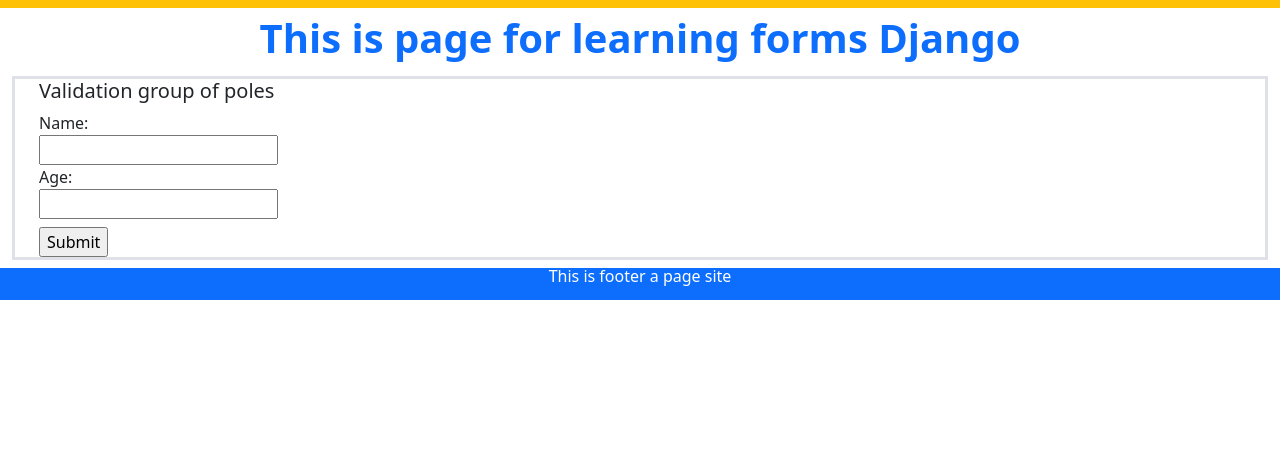
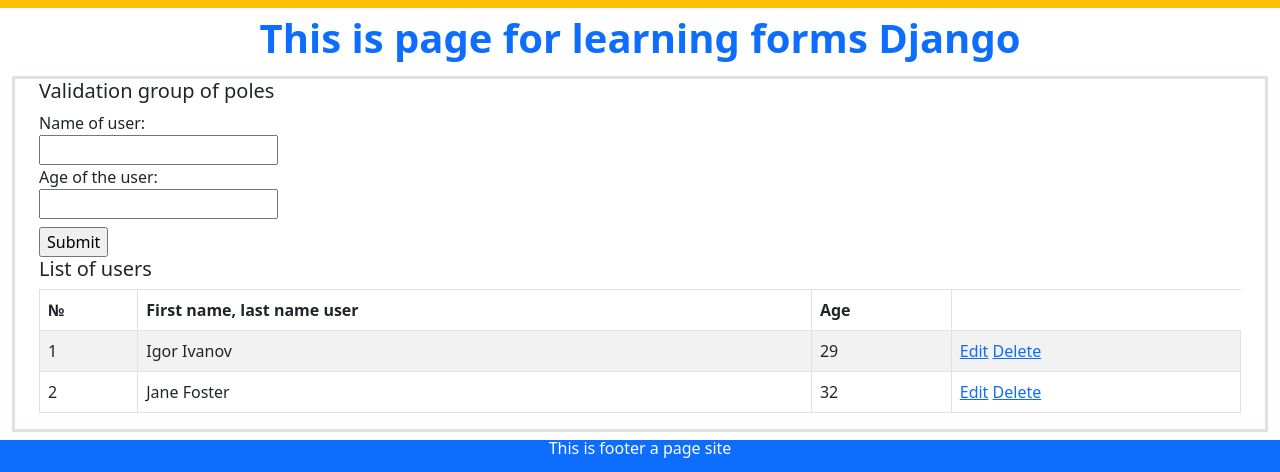
Before and after one commit to stfu69-47/PetProject, a Django app: page /forms in a window 1280 px wide. Shown: the part 375-847 px from the top of the page. Before the commit the page ends 675 px from the top, so only its background shows below. Run offline with Django 5.2, Linux system fonts and the light colour scheme; data comes from the database, SQL or seed files in the repository; both versions use the stored data as it was after the commit; some libraries are stand-ins or nearby versions.

Commit message:
Work in Databases

```diff
--- a/PetProject/MySite/firstapp/models.py
+++ b/PetProject/MySite/firstapp/models.py
@@ -2,8 +2,10 @@
 
 
 class Person(models.Model):
-    name = models.CharField(max_length=25)
-    age = models.IntegerField()
+    name = models.CharField(max_length=25, verbose_name="Name of user")
+    age = models.IntegerField(verbose_name="Age of the user")
+    object_person = models.Manager()
+    DoesNotExist = models.Manager
 
 
 class Company(models.Model):
--- a/PetProject/MySite/firstapp/urls.py
+++ b/PetProject/MySite/firstapp/urls.py
@@ -6,5 +6,7 @@
     path('', index, name='index'),
     path('about/', about, name='about'),
     path('contacts', contacts, name='contacts'),
-    path('forms', my_form, name='forms')
+    path('forms', my_form, name='forms'),
+    path('edit_form/<int:user_id>/', edit_form, name='edit_form'),
+    path('my_form/delete/<int:user_id>/', delete, name='delete'),
     ]
--- a/PetProject/MySite/firstapp/views.py
+++ b/PetProject/MySite/firstapp/views.py
@@ -1,13 +1,14 @@
 from django.shortcuts import render, redirect
-from django.http import HttpResponse
+from django.http import HttpResponse, HttpResponseNotFound
 from .forms import *
-
-# Create your views here.
+from .models import *
 
 
 def index(request):
+    people_quantity = Person.object_person.count()
     context = {
-        'text': 'Test form'
+        'text': 'Main page',
+        'people_quantity': people_quantity
     }
     return render(request, 'index.html', context)
 
@@ -20,17 +21,40 @@
     return render(request, 'firstapp/contacts.html')
 
 
+def edit_form(request, user_id):
+    person = Person.object_person.get(id=user_id)
+    if request.method == 'POST':
+        person.name = request.POST.get('name')
+        person.age = request.POST.get('age')
+        person.save()
+        return redirect('forms')
+    data = {'person': person}
+    return render(request, 'firstapp/edit_form.html', context=data)
+
+
+def delete(request, user_id):
+    try:
+        person = Person.object_person.get(id=user_id)
+        person.delete()
+        return redirect('firstapp/my_form.html')
+    except Person.DoesNotExist:
+        return HttpResponseNotFound('<h2>Object not found</h2>')
+
+
 def my_form(request):
     if request.method == 'POST':
         userform = UserForm(request.POST)
         if userform.is_valid():
-            # name = userform.cleaned_data.get('name')
-            # age = userform.cleaned_data.get('age')
-            # return HttpResponse(f'<h2>Name and age are corrected - {name}, {age} years old.</h2>')
             userform.save()
-            return redirect('index')
+            return redirect('firstapp/my_form.html')
+    my_text = 'Intelligence of users'
+    people = Person.object_person.all()
+    people_quantity = people.count()
     userform = UserForm()
     context = {
-        'form': userform
+        'form': userform,
+        'people': people,
+        'my_text': my_text,
+        'people_quantity': people_quantity,
     }
     return render(request, 'firstapp/my_form.html', context)
--- a/PetProject/MySite/templates/firstapp/my_form.html
+++ b/PetProject/MySite/templates/firstapp/my_form.html
@@ -21,6 +21,31 @@
             {% endfor %}
         </div>
         <input type="submit" value="Submit">
+        {% if people_quantity > 0 %}
+            <h5>List of users</h5>
+            <table class="table table-striped table-bordered text-start">
+                <thead>
+                    <tr>
+                        <th>№</th>
+                        <th>First name, last name user</th>
+                        <th>Age</th>
+                    </tr>
+                </thead>
+                <tbody>
+                    {% for person in people %}
+                        <tr>
+                            <td>{{ person.id }}</td>
+                            <td>{{ person.name }}</td>
+                            <td>{{ person.age }}</td>
+                            <td>
+                                <a href="edit_form/{{person.id}}/">Edit</a>
+                                <a href="delete/{{person.id}}/">Delete</a>
+                            </td>
+                        </tr>
+                    {% endfor %}
+                </tbody>
+            </table>
+        {% endif %}
     </form>
 </div>
 {% endblock content %}
--- a/PetProject/MySite/templates/index.html
+++ b/PetProject/MySite/templates/index.html
@@ -6,6 +6,11 @@
         <div class="row">
             <div class="col text-center text-dark">
                 <div>{{ my_text }}</div>
+                {% if people_quantity > 0 %}
+                    <h5>
+                        Number of register users: {{ people_quantity }}
+                    </h5>
+                {% endif %}
             </div>
         </div>
     </div>
```
Also changed, not shown: PetProject/MySite/templates/firstapp/edit_form.html (added, +20 -0 lines), PetProject/MySite/db.sqlite3, 1 other file.
